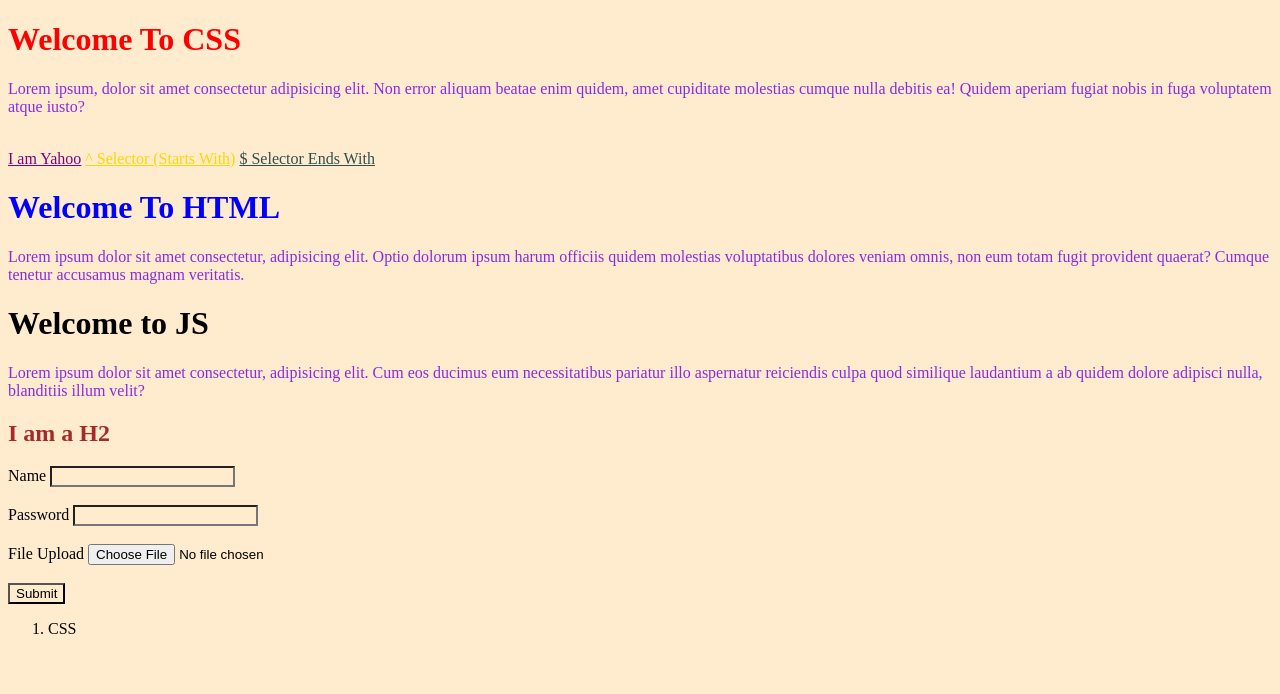
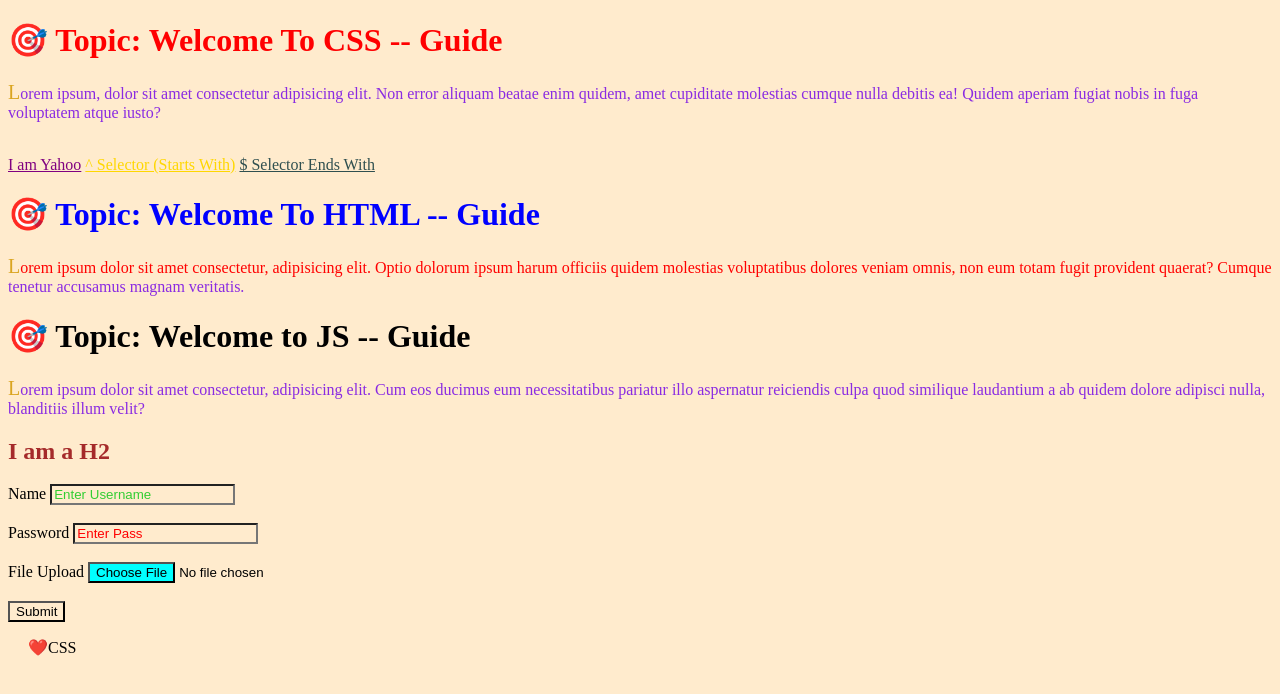
Before and after one commit to Nethsara/inclass-css, a plain HTML site: page index.html in a window 1280 px wide. Drawn offline with Linux system fonts and the light colour scheme.

Commit message:
pseudo element selector

```diff
--- a/index.html
+++ b/index.html
@@ -66,7 +66,7 @@
       }
 
       /* ---- Psedo Selectors ---- */
-      /* single colon : class selectors -> add style to status of an element */
+      /* single colon : class selectors -> add style to state : status/location of an element */
       h1 :hover {
         color: coral;
       }
@@ -87,7 +87,52 @@
         color: red;
       }
 
-      /* double colon :: active -> add styles to specific part of an element */
+      /* double colon :: active -> add styles to specific part of an element pseudo element selector */
+      /*---- before the element ----*/
+      h1::before {
+        content: "🎯 Topic: ";
+      }
+
+      /*---- after the element ----*/
+      h1::after {
+        content: " -- Guide";
+      }
+
+      /*---- first letter of the element ----*/
+      p::first-letter {
+        color: goldenrod;
+        font-size: 20px;
+      }
+
+      p[class="paragraph p1"]::first-line {
+        color: red;
+      }
+
+      ::placeholder {
+        color: red;
+      }
+
+      input[name="username"]::placeholder {
+        color: limegreen;
+      }
+
+      ::file-selector-button {
+        background-color: aqua;
+        cursor: pointer;
+      }
+
+      ::file-selector-button:hover {
+        background-color: cornflowerblue;
+      }
+
+      ::selection {
+        color: hotpink;
+      }
+
+      /* marker - styles markers in the html lists */
+      ::marker {
+        content: "❤️";
+      }
     </style>
   </head>
   <body>
@@ -106,7 +151,7 @@
     <a href="http://siyum.com/js verify">$ Selector Ends With</a>
 
     <h1 data="myh1">Welcome To HTML</h1>
-    <p class="paragraph">
+    <p class="paragraph p1">
       Lorem ipsum dolor sit amet consectetur, adipisicing elit. Optio dolorum
       ipsum harum officiis quidem molestias voluptatibus dolores veniam omnis,
       non eum totam fugit provident quaerat? Cumque tenetur accusamus magnam
@@ -125,10 +170,20 @@
 
     <form>
       <label for="username">Name</label>
-      <input type="text" name="username" id="username" />
+      <input
+        type="text"
+        name="username"
+        id="username"
+        placeholder="Enter Username"
+      />
       <br /><br />
       <label for="password">Password</label>
-      <input type="password" name="password" id="password" />
+      <input
+        type="password"
+        name="password"
+        id="password"
+        placeholder="Enter Pass"
+      />
       <br /><br />
       <label for="file">File Upload</label>
       <input type="file" name="file" id="file" />
```
